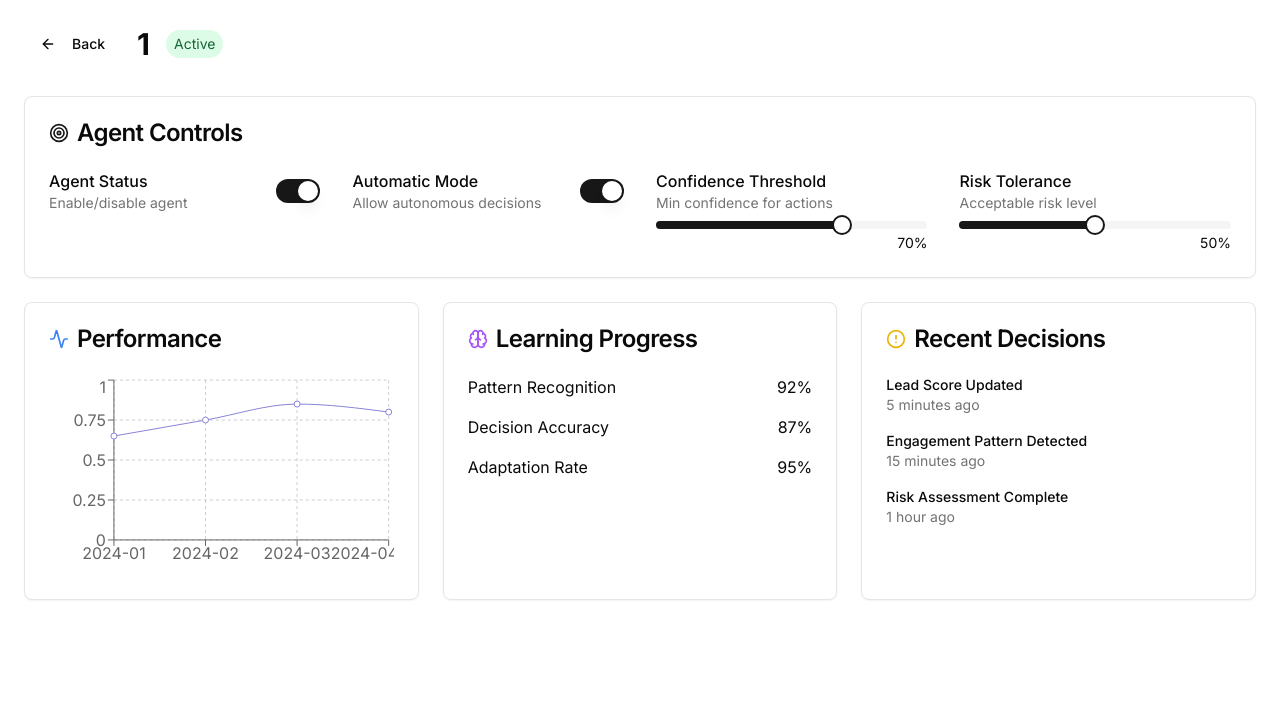
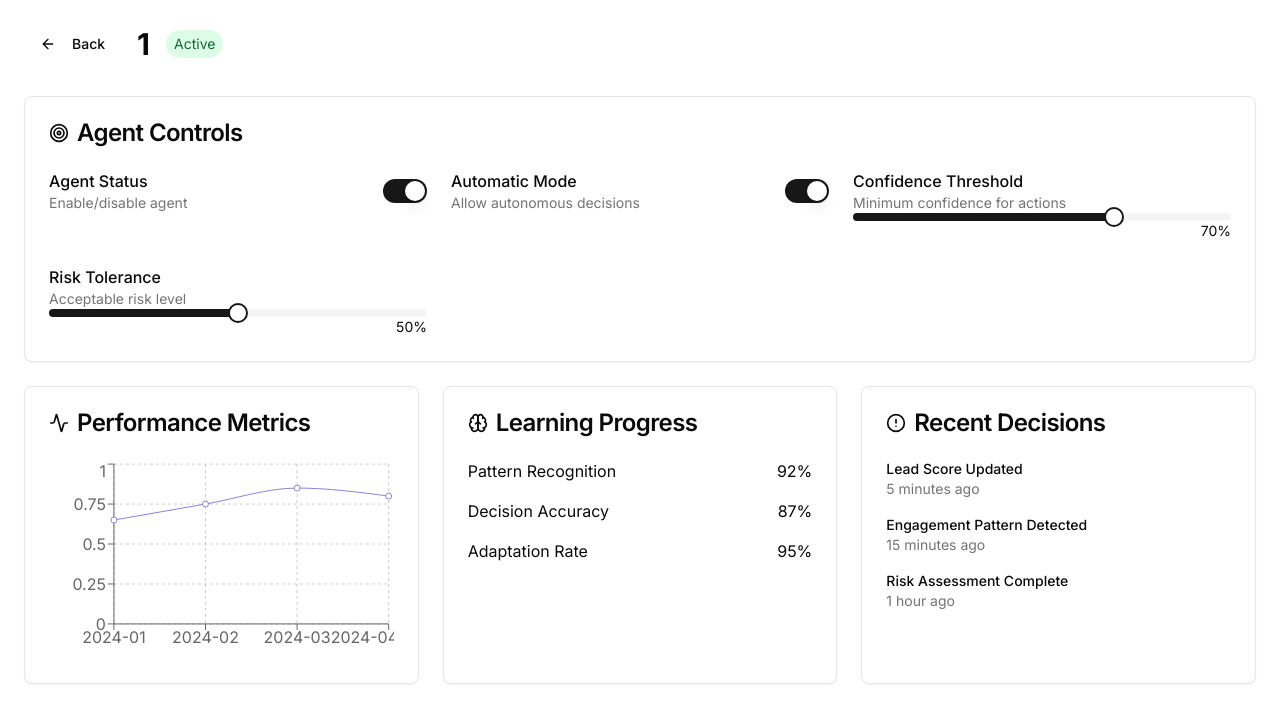
Before and after one commit to gauravpandeydigilantern/enhanced-leadscore_vercel, a Next.js app: page /agent/1 in a window 1280 px wide. Shown: the top 722 px of the page. Built offline with nearby package versions, Linux system fonts and the light colour scheme.

Commit message:
Assistant checkpoint
Assistant generated file changes:
- app/agent/[name]/page.tsx: Enhance agent metrics dashboard with controls

---

User prompt:

Please check i have checked there are not such things

```diff
--- a/app/agent/[name]/page.tsx
+++ b/app/agent/[name]/page.tsx
@@ -1,32 +1,31 @@
-
 "use client";
 
-import { Button } from "@/components/ui/button"
-import { Card, CardContent, CardHeader, CardTitle, CardDescription } from "@/components/ui/card"
-import { Switch } from "@/components/ui/switch"
-import { Slider } from "@/components/ui/slider"
-import { ArrowLeft, Settings, Activity, Target, Brain, AlertCircle } from "lucide-react"
-import Link from "next/link"
-import { useState } from "react"
-import { LineChart } from "@/components/charts"
+import { useState } from "react";
+import { Button } from "@/components/ui/button";
+import { Card, CardContent, CardHeader, CardTitle, CardDescription } from "@/components/ui/card";
+import { Switch } from "@/components/ui/switch";
+import { Slider } from "@/components/ui/slider";
+import { ArrowLeft, Target, Activity, Bell, Brain, AlertCircle } from "lucide-react";
+import Link from "next/link";
+import { LineChart } from "@/components/charts";
 
 export default function AgentMetrics({ params }: { params: { name: string } }) {
+  const [isActive, setIsActive] = useState(true);
+  const [isAutomatic, setIsAutomatic] = useState(true);
+  const [confidence, setConfidence] = useState([0.7]);
+  const [riskTolerance, setRiskTolerance] = useState([0.5]);
+
   const agentName = params.name
     .split("-")
     .map((word) => word.charAt(0).toUpperCase() + word.slice(1))
-    .join(" ")
-
-  const [isAutomatic, setIsAutomatic] = useState(true)
-  const [confidence, setConfidence] = useState([0.7])
-  const [isActive, setIsActive] = useState(true)
-  const [riskTolerance, setRiskTolerance] = useState([0.5])
+    .join(" ");
 
   const performanceData = [
     { date: '2024-01', value: 65 },
     { date: '2024-02', value: 75 },
     { date: '2024-03', value: 85 },
     { date: '2024-04', value: 80 },
-  ]
+  ];
 
   return (
     <div className="container mx-auto p-6">
@@ -43,17 +42,16 @@ export default function AgentMetrics({ params }: { params: { name: string } }) {
         </div>
       </div>
 
-      <div className="grid grid-cols-1 md:grid-cols-2 lg:grid-cols-3 gap-6">
-        <Card className="col-span-full">
+      <div className="grid gap-6">
+        <Card>
           <CardHeader>
             <CardTitle className="flex items-center gap-2">
-              <Target className="h-5 w-5 text-primary" />
+              <Target className="h-5 w-5" />
               Agent Controls
             </CardTitle>
           </CardHeader>
-          <CardContent>
-            <div className="grid md:grid-cols-2 lg:grid-cols-4 gap-8">
-              <div className="space-y-4">
+          <CardContent className="grid md:grid-cols-3 gap-6">
+            <div className="space-y-2">
               <div className="flex items-center justify-between">
                 <div>
                   <h3 className="font-medium">Agent Status</h3>
@@ -63,7 +61,7 @@ export default function AgentMetrics({ params }: { params: { name: string } }) {
               </div>
             </div>
 
-              <div className="space-y-4">
+            <div className="space-y-2">
               <div className="flex items-center justify-between">
                 <div>
                   <h3 className="font-medium">Automatic Mode</h3>
@@ -76,18 +74,17 @@ export default function AgentMetrics({ params }: { params: { name: string } }) {
             <div className="space-y-4">
               <div>
                 <h3 className="font-medium">Confidence Threshold</h3>
-                  <p className="text-sm text-muted-foreground">Min confidence for actions</p>
+                <p className="text-sm text-muted-foreground">Minimum confidence for actions</p>
                 <Slider
                   value={confidence}
                   onValueChange={setConfidence}
                   max={1}
                   step={0.1}
-                    className="mt-2"
+                  className="w-full"
                 />
-                  <p className="text-right text-sm mt-1">{(confidence[0] * 100).toFixed(0)}%</p>
+                <p className="text-sm text-right">{(confidence[0] * 100).toFixed(0)}%</p>
               </div>
             </div>
-
             <div className="space-y-4">
               <div>
                 <h3 className="font-medium">Risk Tolerance</h3>
@@ -97,20 +94,20 @@ export default function AgentMetrics({ params }: { params: { name: string } }) {
                   onValueChange={setRiskTolerance}
                   max={1}
                   step={0.1}
-                    className="mt-2"
+                  className="w-full"
                 />
-                  <p className="text-right text-sm mt-1">{(riskTolerance[0] * 100).toFixed(0)}%</p>
-                </div>
+                <p className="text-sm text-right">{(riskTolerance[0] * 100).toFixed(0)}%</p>
               </div>
             </div>
           </CardContent>
         </Card>
 
+        <div className="grid md:grid-cols-2 lg:grid-cols-3 gap-6">
           <Card>
             <CardHeader>
               <CardTitle className="flex items-center gap-2">
-              <Activity className="h-5 w-5 text-blue-500" />
-              Performance
+                <Activity className="h-5 w-5" />
+                Performance Metrics
               </CardTitle>
             </CardHeader>
             <CardContent>
@@ -123,7 +120,7 @@ export default function AgentMetrics({ params }: { params: { name: string } }) {
           <Card>
             <CardHeader>
               <CardTitle className="flex items-center gap-2">
-              <Brain className="h-5 w-5 text-purple-500" />
+                <Brain className="h-5 w-5" />
                 Learning Progress
               </CardTitle>
             </CardHeader>
@@ -144,11 +141,10 @@ export default function AgentMetrics({ params }: { params: { name: string } }) {
               </div>
             </CardContent>
           </Card>
-
           <Card>
             <CardHeader>
               <CardTitle className="flex items-center gap-2">
-              <AlertCircle className="h-5 w-5 text-yellow-500" />
+                <AlertCircle className="h-5 w-5" />
                 Recent Decisions
               </CardTitle>
             </CardHeader>
@@ -171,5 +167,6 @@ export default function AgentMetrics({ params }: { params: { name: string } }) {
           </Card>
         </div>
       </div>
-  )
+    </div>
+  );
 }
```
Lines whose indentation alone changed are shown as unchanged.
